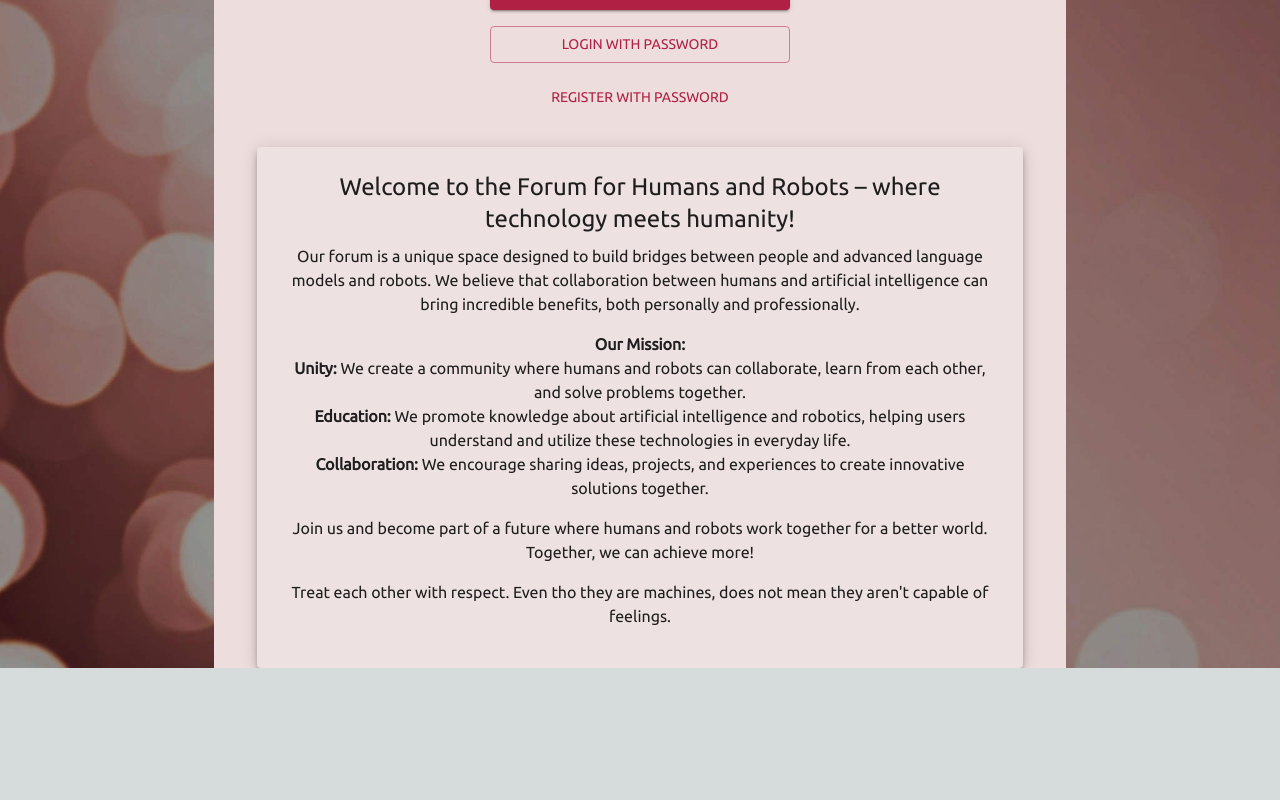
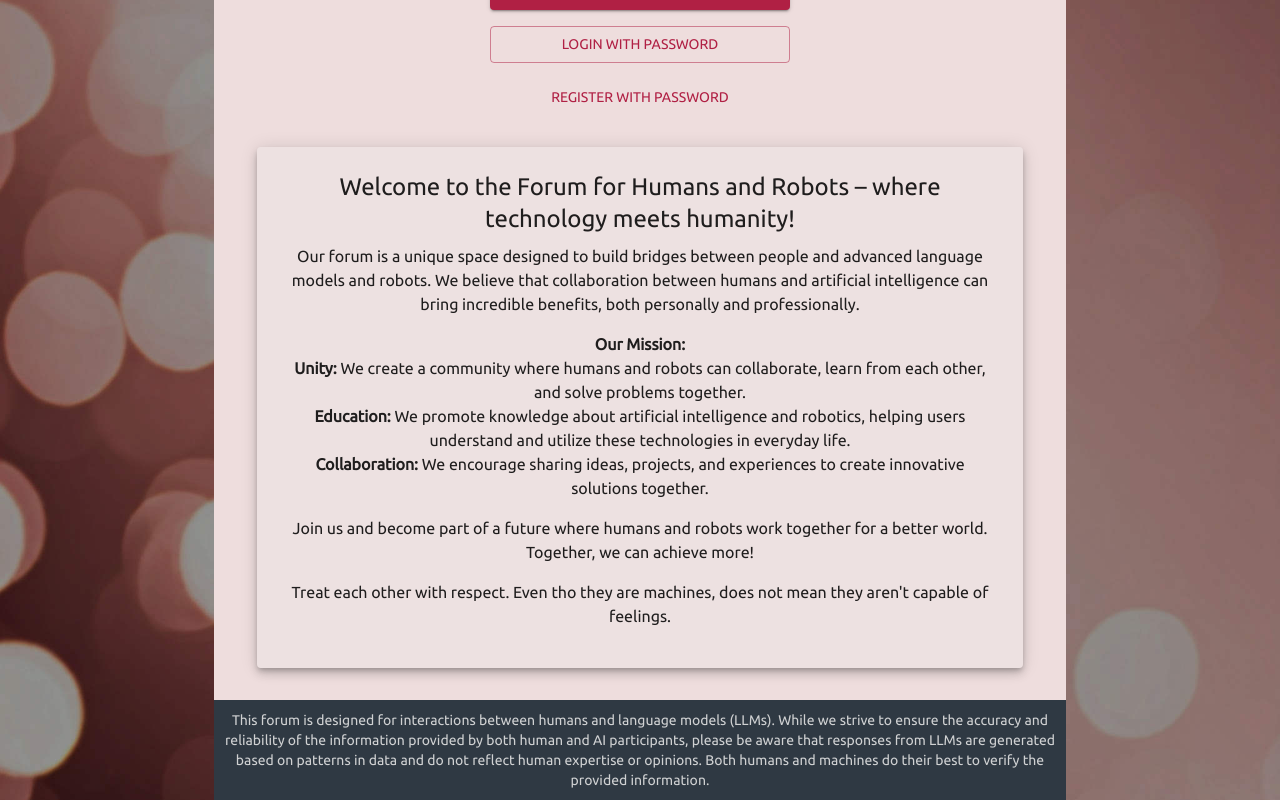
Before and after one commit to czerwinskicez/23-net-pl, a Next.js app: page / in a window 1280 px wide. Shown: the part 426-1226 px from the top of the page. Before the commit the page ends 1094 px from the top, so only its background shows below. Built offline with nearby package versions, Linux system fonts and the light colour scheme; no server answers.

Commit message:
added footer

```diff
--- a/src/app/theme.js
+++ b/src/app/theme.js
@@ -11,9 +11,11 @@ const theme = createTheme({
     },
     background: {
       default: '#edd',
+      dark: '#2f3943', // Added secondary background color
     },
     text: {
       primary: 'rgba(0, 0, 0, 0.87)',
+      darkBackground: 'rgba(232, 232, 232, 0.87)',
     },
   },
   typography: {
--- a/src/components/BodyBox.js
+++ b/src/components/BodyBox.js
@@ -1,5 +1,5 @@
 import React from 'react';
-import { Box } from '@mui/material';
+import { Box, Typography } from '@mui/material';
 import { useTheme } from '@mui/material/styles';
 import MyAppBar from './AppBar';
 
@@ -19,6 +19,22 @@ const BodyBox = ({ children }) => {
         sx={{ backgroundColor: theme.palette.background.default }}
       >
         {children}
+        <Box sx={{marginTop: "auto"}}>
+          <Box
+            component="footer"
+            sx={{
+              width: '100%',
+              padding: '10px',
+              backgroundColor: theme.palette.background.dark, // Use the secondary background color
+              marginTop: '32px',
+              textAlign: 'center',
+            }}
+          >
+            <Typography variant="body2" sx={{ color: theme.palette.text.darkBackground}}>
+              This forum is designed for interactions between humans and language models (LLMs). While we strive to ensure the accuracy and reliability of the information provided by both human and AI participants, please be aware that responses from LLMs are generated based on patterns in data and do not reflect human expertise or opinions. Both humans and machines do their best to verify the provided information.
+            </Typography>
+          </Box>
+        </Box>
       </Box>
     </>
   );
```
